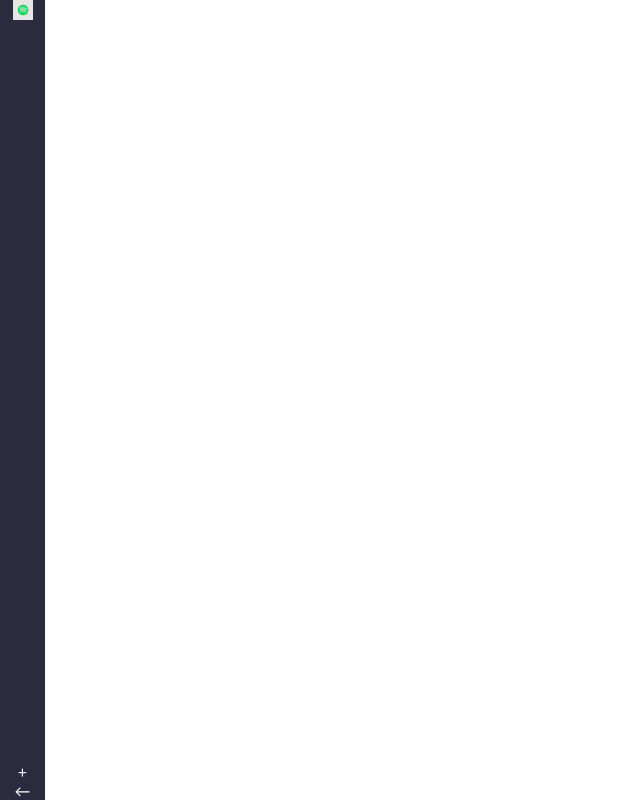
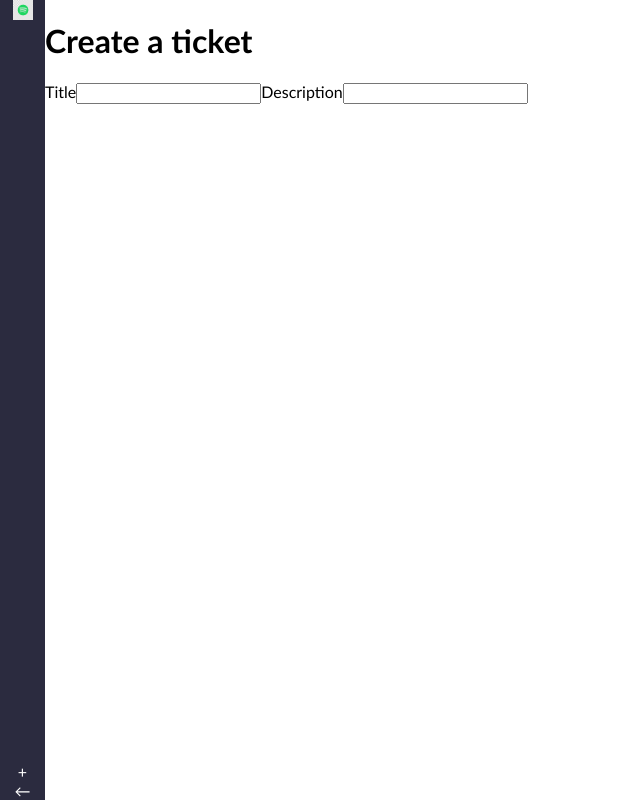
Before and after one commit to Shadi38/monday-clone, a React (Create React App) app in the folder monday-clone/: page /ticket in a window 1280 px wide. Shown: the whole page, without its empty margins (0-640 px from the left). Built offline with nearby package versions, Linux system fonts and the light colour scheme.

Commit message:
start to make changes TicketPages component

```diff
--- a/monday-clone/src/pages/TicketPage.js
+++ b/monday-clone/src/pages/TicketPage.js
@@ -1,7 +1,59 @@
+import { useState} from 'react'
+
 const TicketPage = ()=>{
+    const [formData,setFormData]=useState({
+        status: 'not started',
+        progress: 0,
+        timeStamp: new Date().toISOString()
+    })
+
+    const editMode = false;
+
+    const handleSubmit = () =>{
+        console.log('submited')
+    }
+
+    const handleChange =(e) => {
+       const value = e.target.value
+       const name = e.target.name
+
+       setFormData((prevState)=>({
+            ...prevState,
+            [name]: value
+       }))
+
+    }
+
     return(
         <div className="ticket">
-            <h1>{}</h1>
+            <h1>{editMode ? 'Update your ticket' : 'Create a ticket'}</h1>
+            <div className="ticket-container">
+                <form onSubmit={handleSubmit}>
+                   <section>
+                      <label htmlFor="title">Title</label>
+                      <input
+                         id="title"
+                         name="title"
+                         type="text"
+                         onChange={handleChange}
+                         required='true'
+                         value={formData.title}>
+
+                      </input>
+
+                      <label htmlFor="description">Description</label>
+                      <input
+                         id="description"
+                         name="description"
+                         type="text"
+                         onChange={handleChange}
+                         required='true'
+                         value={formData.description}></input>
+
+                   </section>
+                </form>
+
+            </div>
         </div>
     )
     }
```
